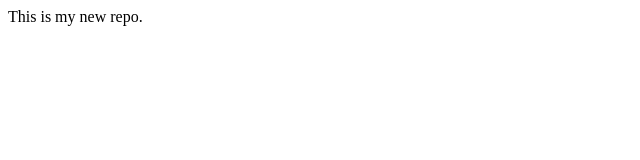
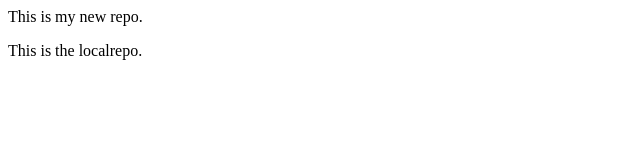
Before and after one commit to priya-singh-dev/localrepo, a plain HTML site: page index.html in a window 1280 px wide. Shown: the whole page, without its empty margins (0-640 px from the left). Drawn offline with Linux system fonts and the light colour scheme.

Commit message:
Add new feature

```diff
--- a/index.html
+++ b/index.html
@@ -1 +1,2 @@
 <p>This is my new repo.</p>
+<p>This is the localrepo.</p>
```
